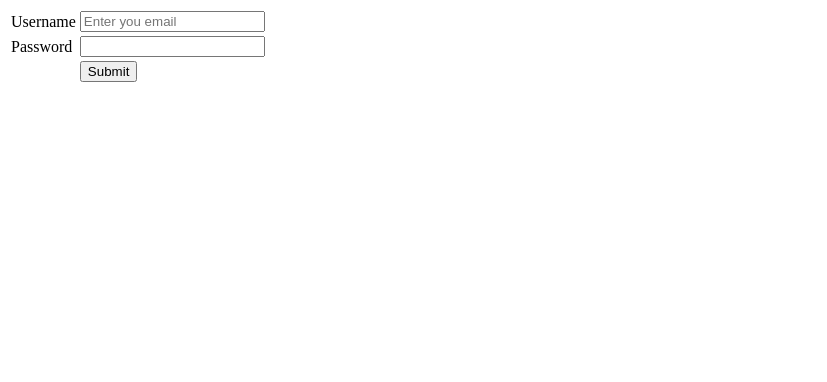
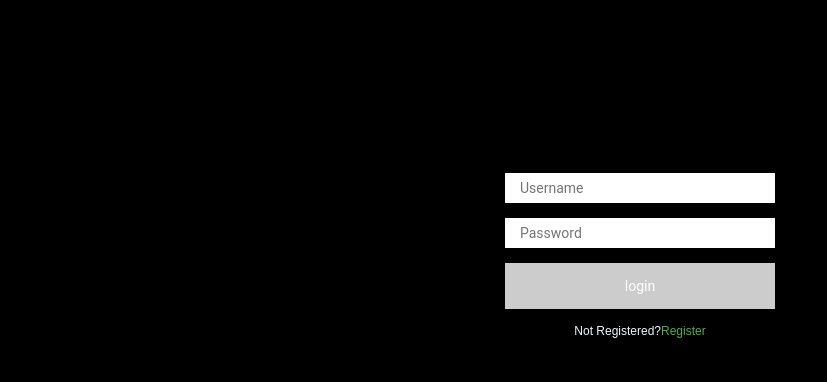
Before and after one commit to anantjain6/NCS_Game, a PHP site: page /login.php in a window 1280 px wide. Shown: the top 382 px of the page, without its empty margins (0-827 px from the left). Run offline with PHP 8.4, Linux system fonts and the light colour scheme.

Commit message:
Login Page formatted

```diff
--- a/css/style.css
+++ b/css/style.css
@@ -60,3 +60,68 @@ footer p:first-child {
 footer p:last-child {
     float: right;
 }
+.parent{
+    margin-top: 250px;
+}
+input{
+    width: 300px;
+    height:30px;
+}
+#submit{
+    width: 50px;
+    height:30px;
+}
+.login_page{
+    width:360px;
+    padding:10% 0 0;
+    margin:auto;
+    border-radius: 40px;
+}
+.form{
+    position:relative;
+    z-index:1;
+    background: #000000;
+    max-width: 360px;
+    margin:0 auto 100px;
+    padding:45px;
+    text-align: center;
+}
+.form input{
+    font-family: "Roboto", sans-serif;
+    outline: 1;
+    background:#ffffff;
+    width:100%;
+    border:0;
+    margin:0 0 15px;
+    padding: 15px;
+    box-sizing: border-box;
+    font-size:14px;
+}
+.form button{
+    font-family: "Roboto",sans-serif;
+    text-transform: upperecase;
+    outline:0;
+    background:#CCC;
+    width:100%;
+    border:0;
+    padding:15px;
+    color:#FFFFFF;
+    font-size: 14px;
+    cursor:pointer;
+
+}
+.form button:hover,.form button:active{
+    background: #CCC;
+}
+.form .message{
+    margin:15px 0 0;
+    color: aliceblue;
+    font-size:12px;
+}
+.form .message a{
+    color: #4CAF50;
+    text-decoration: none;
+}
+.hidden{
+    display:none;
+}
--- a/login.php
+++ b/login.php
@@ -13,18 +13,31 @@ if(isset($_POST['username']))
 <!DOCTYPE html>
 <html>
 <head>
+	<link rel="stylesheet" type="text/css" href="css/style.css">
 	<title>Login</title>
 </head>
 <body>
-	<form method="POST" action="">
-		<table>
-			<tr><td>Username</td><td><input type="email" name="login_email" placeholder="Enter you email" required></td></tr>
-			<tr><td>Password</td><td><input type="password" name="login_password" required></td></tr>
-			<tr><td></td><td><input type="submit" name="login_submit"></td></tr>
-		</table>
-
-</form>
-
+    <div class="login_page">
+    	<div class="form">
+    		<form class="register_form hidden" id="register_form">
+    			<input type="text" name="login_username" placeholder="Username">
+    			<input type="text" name="login_password" placeholder="Password">
+    			<input type="text" name="login_email" placeholder="Email">
+    			<button>Create</button>
+                 <p class="message">Already Registered?<a href="#"> Login</a>
+                 </p>
+    		</form>
+            <form class="login_form" id="login_form">
+                <input type="text" name="login_username" placeholder="Username">
+                <input type="password" name="login_password" placeholder="Password">
+                <button>login</button>
+                <p class="message">Not Registered?<a href="#" id="msg">Register</a></p>
+            </form>
+        </div>
+    </div>
+    <script type="text/javascript">
+        document.getElementById("msg").addEventListener('click',function(){document.getElementById("register_form").classList.remove("hidden");document.getElementById("login_form").className += " hidden";});
+    </script>
 </body>
 </html>
 
```
